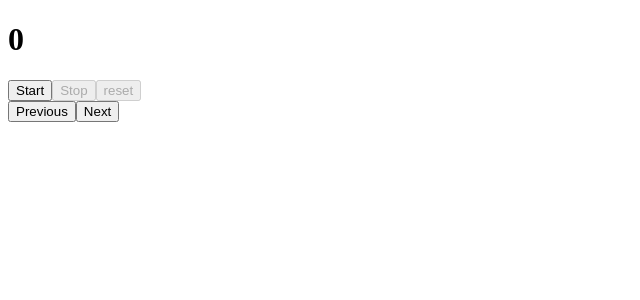
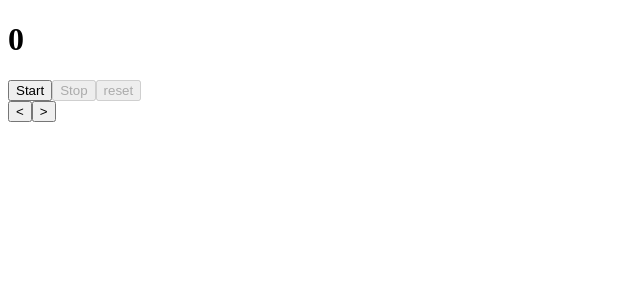
Before and after one commit to VengadeshRaj/react-machine-coding, a React (Create React App) app: page / in a window 1280 px wide. Shown: the top 300 px of the page, without its empty margins (0-640 px from the left). Built offline with nearby package versions, Linux system fonts and the light colour scheme.

Commit message:
Button text modified

```diff
--- a/src/pages/HomePage.tsx
+++ b/src/pages/HomePage.tsx
@@ -8,8 +8,8 @@ const HomePage = () => {
         <Timer />
       </div>
       <div>
-        <button>Previous</button>
-        <button>Next</button>
+        <button>{'<'}</button>
+        <button>{'>'}</button>
       </div>
     </div>
   );
```
